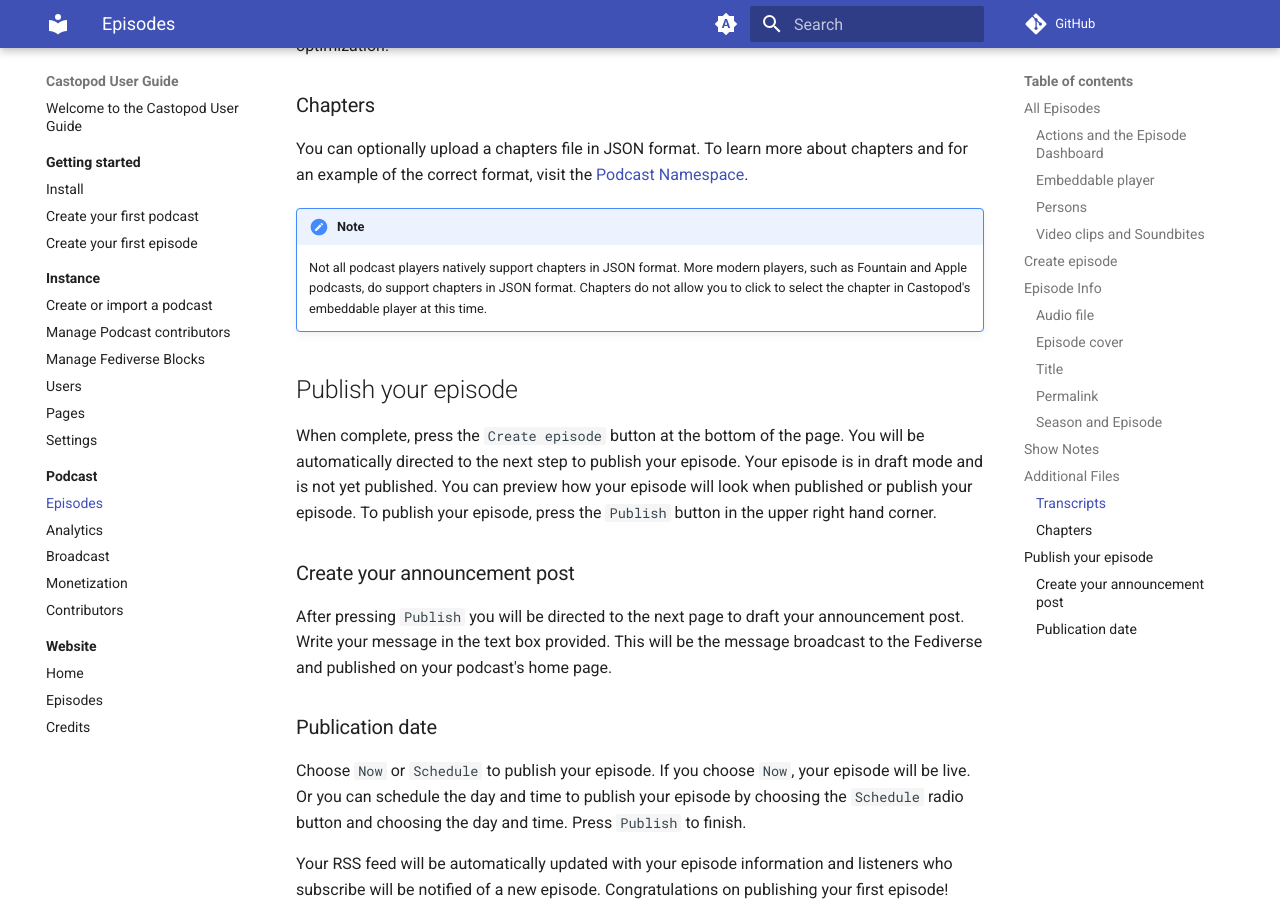
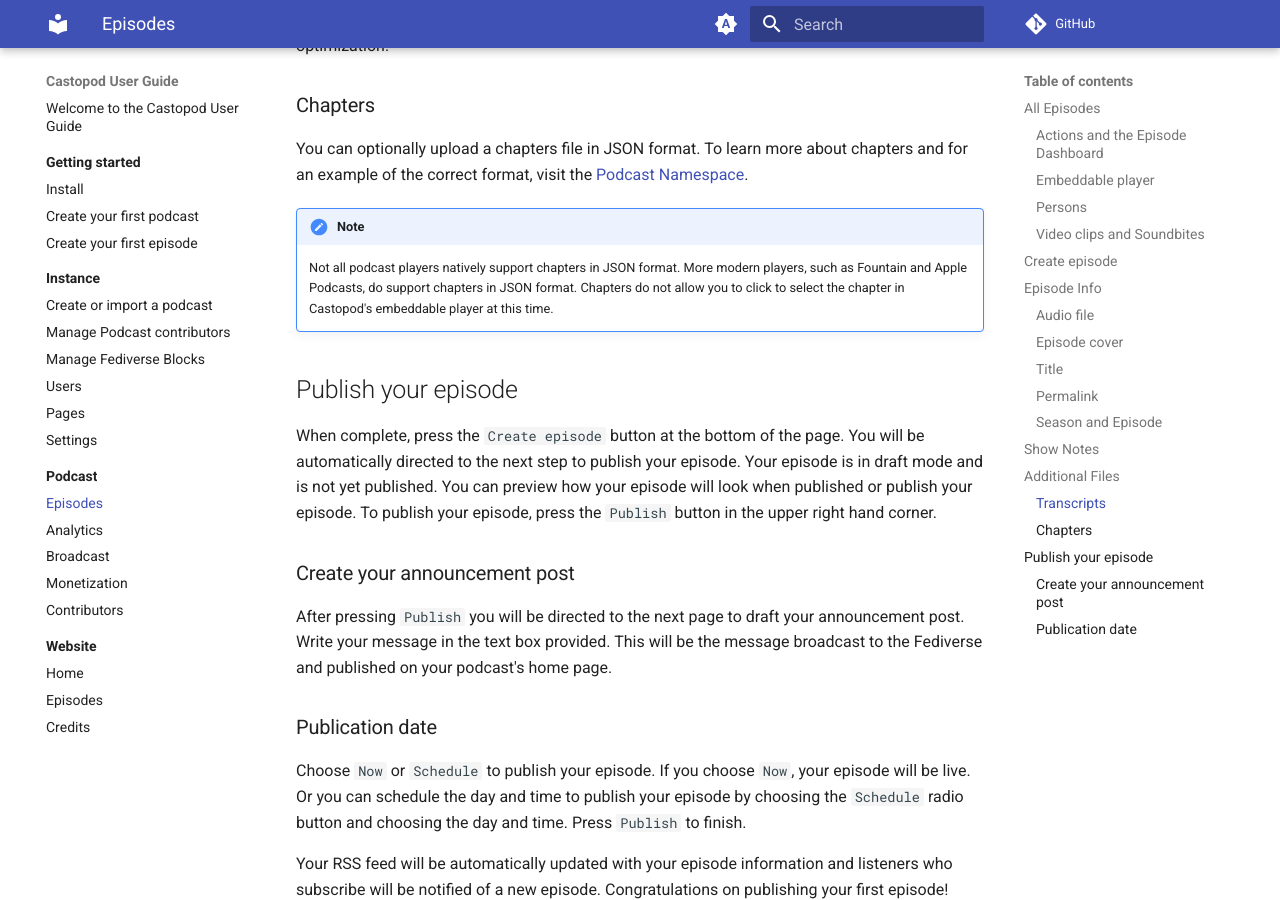
Before and after one commit to prcutler/castopod-user-guide, an MkDocs documentation site: the page built from docs/podcast/episodes.md, in a window 1280 px wide and 900 px high, scrolled down 2794 px. Built offline with MkDocs 1.6.1 and Material for MkDocs 9.7.7, drawn with Linux system fonts in a browser that asks for light colours; comment, search, counter and statistics services are not loaded.

```diff
--- a/docs/podcast/episodes.md
+++ b/docs/podcast/episodes.md
@@ -96,7 +96,7 @@ correct format, visit the [Podcast Namespace](https://github.com/Podcastindex-or
 
 !!! note
     Not all podcast players natively support chapters in JSON format.  More modern players, such as Fountain and
-    Apple podcasts, do support chapters in JSON format.  Chapters do not allow you to click to select the chapter
+    Apple Podcasts, do support chapters in JSON format.  Chapters do not allow you to click to select the chapter
     in Castopod's embeddable player at this time.
 
 ## Publish your episode
```
Also changed, not shown: docs/getting-started/create-episode.md (+1 -1 lines).
